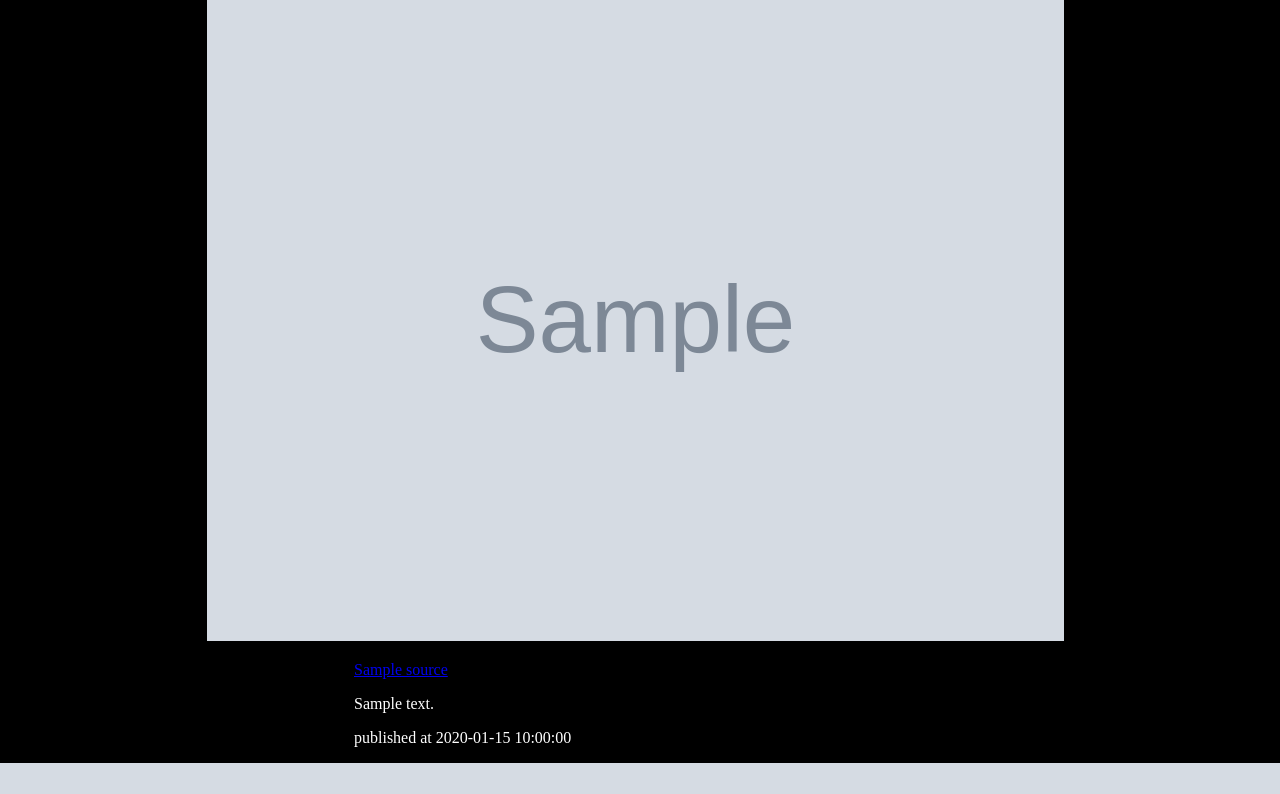
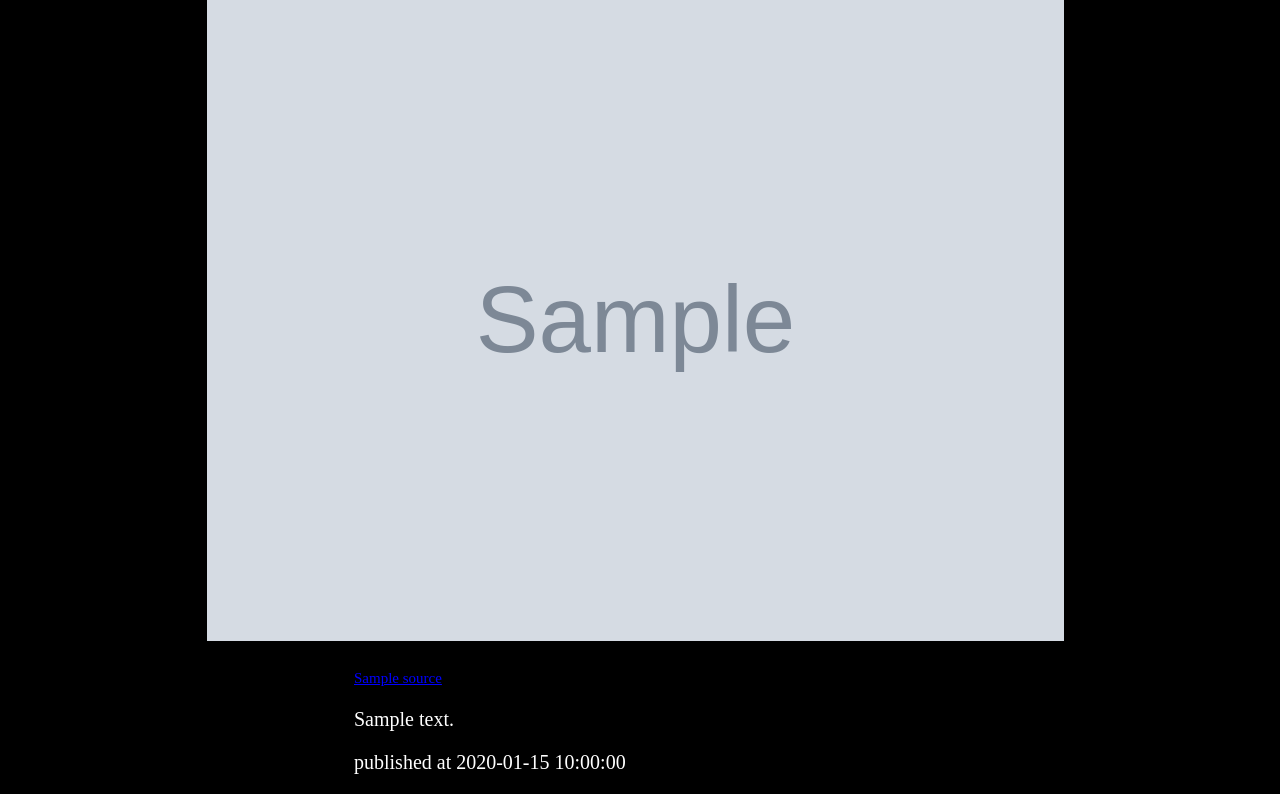
Before and after one commit to imeldawade/News-App, a Flask app: template app/templates/index.html in a window 1280 px wide. Shown: the part 81-875 px from the top of the page. Before the commit the page ends 844 px from the top, so only its background shows below. Run offline with Flask 2, Linux system fonts and the light colour scheme; the template is opened without the code that fills it: most values are stand-ins (such as "Sample title", 1, 10 or a date in 2020); grey boxes marked "Sample" are stand-in pictures.

Commit message:
styled links

```diff
--- a/app/static/index.css
+++ b/app/static/index.css
@@ -19,5 +19,10 @@ img{
     width: 50%;
     margin-left: auto;
     margin-right: auto;
+    font-size: 20px;
 
 }
+a{
+    color: blue;
+    font-size: 15px;
+}
```
